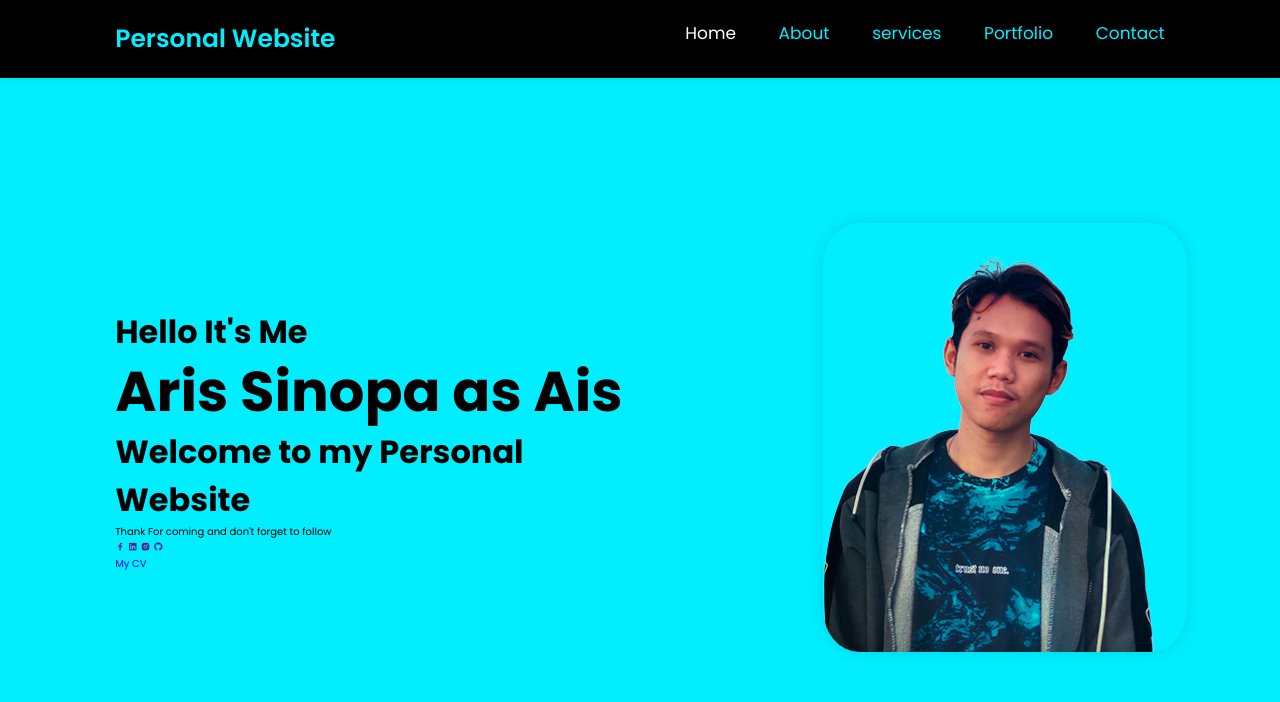
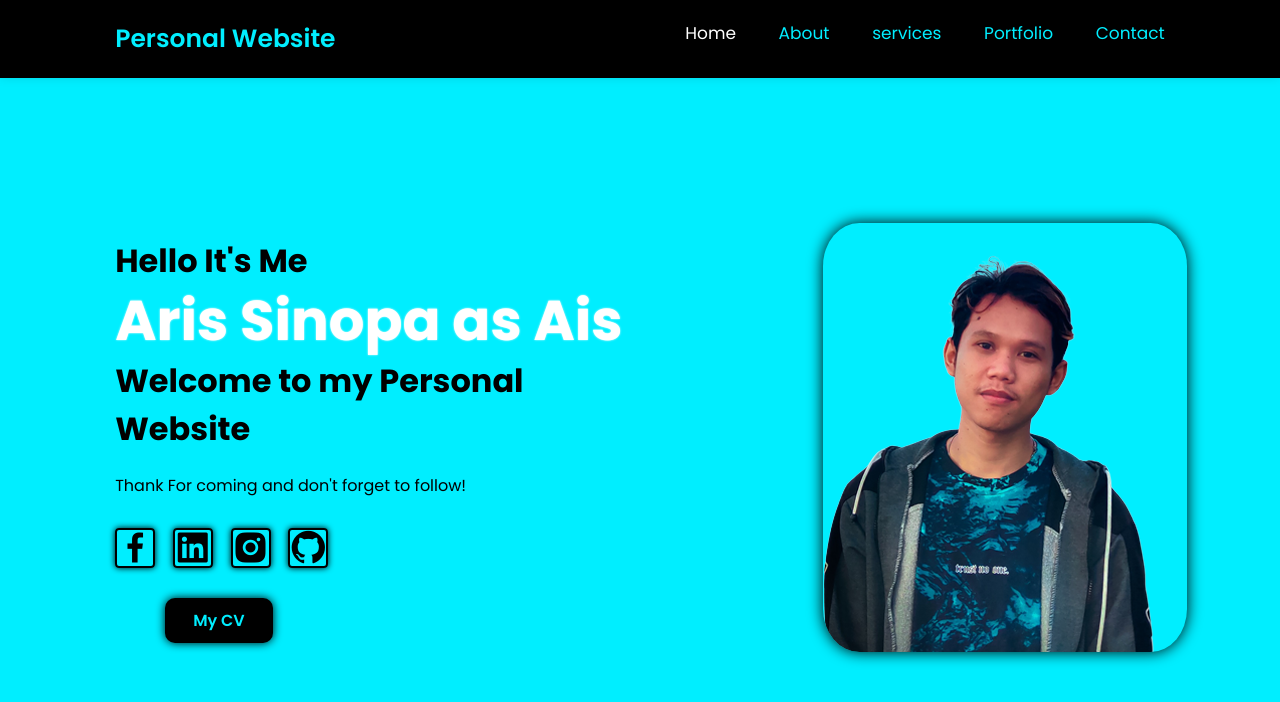
Before and after one commit to Aris0506/Personal-web, a plain HTML site: page index.html in a window 1280 px wide. Drawn offline with nearby package versions, Linux system fonts and the light colour scheme.

Commit message:
nambahin sedikit

```diff
--- a/css/style.css
+++ b/css/style.css
@@ -94,10 +94,10 @@ section {
     /* width: 300px; */
     background-color: var(--secondar-bg-color);
     border-radius: 10%;
-    box-shadow: 0 0 15px rgba(0, 0, 0, 0.1);
+    box-shadow: 0 0 15px var(--secondari-bg-color);
 }
 
-/* .home-img img::before {
+/* .home-img::before {
     content: '';
     position: absolute;
     width: 180px;
@@ -107,7 +107,7 @@ section {
     animation: animate 4s linear infinite;
 }
 
-.home-img img::after {
+.home-img::after {
     content: '';
     position: absolute;
     inset: 10px;
@@ -128,8 +128,63 @@ section {
     font-weight: 700;
 }
 
+.home-content h3:nth-of-type(2) {
+    margin-bottom:  2rem;
+
+}
+
+/* span {
+    color: var(--main-color);
+    text-shadow: 0 0 1px var(--main-color);
+} */
 .home-content h1 {
+    color: var(--main-color);
     font-size: 5.6rem;
     font-weight: 700;
     line-height: 1.3;
+    text-shadow: 0 0 2px var(--main-color);
 }
+
+.home-content p {
+    font-size: 1.6rem;
+}
+
+.social-media a {
+    display: inline-flex;
+    justify-content: center;
+    align-items: center;
+    width: 4rem;
+    height: 4rem;
+    background: transparent;
+    border: .2rem solid var(--secondari-bg-color);
+    border-radius: 10%;
+    font-size: 4rem;
+    color:var(--secondari-bg-color);
+    margin: 3rem 1.5rem 3rem 0;
+    transition: .5s ease;
+    box-shadow: 0 0 6px var(--secondari-bg-color);
+
+}
+
+.social-media a:hover {
+    background: var(--secondari-bg-color);
+    color: var(--bg-color);
+    /* box-shadow: 0 0 1rem var(--secondari-bg-color); */
+}
+
+.btn {
+    display: inline-block;
+    padding: 1rem 2.8rem;
+    background: var(--secondari-bg-color);
+    border-radius:1rem;
+    box-shadow: 0 0 1rem var(--secondari-bg-color);
+    font-size: 1.6rem;
+    color: var(--bg-color);
+    font-weight: 600;
+    transition: .5s ease;
+    margin-left: 50px;
+}
+
+.btn:hover {
+    box-shadow: none;
+}
--- a/index.html
+++ b/index.html
@@ -34,7 +34,7 @@
     <h3>Hello It's Me</h3>
     <h1>Aris Sinopa as Ais</h1>
     <h3>Welcome to my <span>Personal Website</span></h3>
-    <p>Thank For coming and don't forget to follow</p>
+    <p>Thank For coming and don't forget to follow!</p>
     <div class="social-media">
       <a href=""><i class='bx bxl-facebook'></i></a>
       <a href=""><i class='bx bxl-linkedin-square'></i></a>
```
